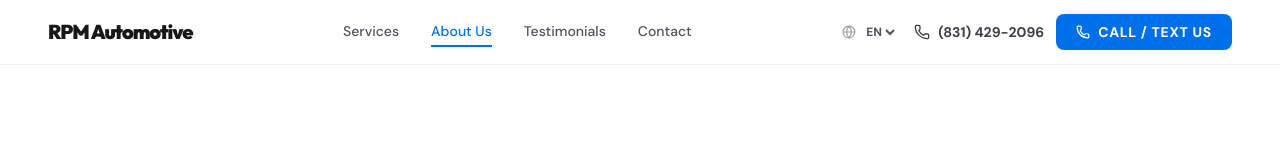
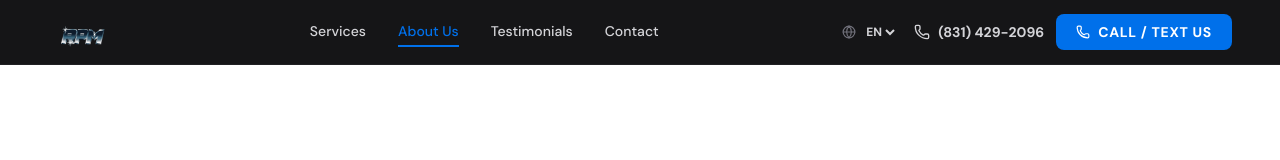
Before and after one commit to Givanar777/RPM-Automotive-, a Next.js app in the folder frontend/: page /nosotros in a window 1280 px wide. Shown: the top 160 px of the page. Built offline with nearby package versions, Linux system fonts and the light colour scheme.

Commit message:
auto-commit for 72f0fb8b-d784-4553-8656-70989b1608c7

```diff
--- a/frontend/components/Footer.tsx
+++ b/frontend/components/Footer.tsx
@@ -1,7 +1,7 @@
 'use client';
 
 import React from 'react';
-import { Share2 } from 'lucide-react';
+import Image from 'next/image';
 import { useLanguage } from '@/context/LanguageContext';
 import { siteConfig } from '@/lib/siteConfig';
 
@@ -12,7 +12,7 @@ export default function Footer() {
     <footer data-testid="footer" className="bg-zinc-950 border-t border-zinc-800">
       <div className="flex flex-col md:flex-row justify-between items-center py-10 px-6 md:px-12 max-w-7xl mx-auto">
         <div className="mb-6 md:mb-0">
-          <div className="text-lg font-black text-white font-outfit tracking-tight mb-1">{siteConfig.name}</div>
+          <Image src={siteConfig.logo} alt={siteConfig.name} width={80} height={32} className="h-8 w-auto object-contain mb-1" />
           <div className="text-zinc-600 text-xs">{siteConfig.address} {siteConfig.city}</div>
           <div className="text-[10px] text-zinc-700 uppercase tracking-widest mt-2">
             &copy; {new Date().getFullYear()} {siteConfig.name}. {t.footer.rights}
--- a/frontend/components/Navbar.tsx
+++ b/frontend/components/Navbar.tsx
@@ -2,6 +2,7 @@
 
 import React, { useState } from 'react';
 import Link from 'next/link';
+import Image from 'next/image';
 import { usePathname } from 'next/navigation';
 import { Phone, Globe, Menu, X } from 'lucide-react';
 import { motion, AnimatePresence } from 'motion/react';
@@ -22,10 +23,10 @@ export default function Navbar() {
 
   return (
     <>
-      <nav data-testid="main-navbar" className="fixed top-0 w-full z-50 bg-white/80 backdrop-blur-xl border-b border-zinc-200/60">
+      <nav data-testid="main-navbar" className="fixed top-0 w-full z-50 bg-zinc-950/95 backdrop-blur-xl border-b border-zinc-800/60">
         <div className="flex justify-between items-center h-16 px-6 md:px-12 max-w-7xl mx-auto">
-          <Link href="/" data-testid="logo-link" className="text-xl font-black tracking-tighter text-zinc-900 font-outfit">
-            {siteConfig.name}
+          <Link href="/" data-testid="logo-link" className="flex items-center">
+            <Image src={siteConfig.logo} alt={siteConfig.name} width={120} height={48} className="h-11 w-auto object-contain" priority />
           </Link>
 
           <div className="hidden md:flex gap-8 font-medium text-sm">
@@ -37,7 +38,7 @@ export default function Navbar() {
                 className={`${
                   pathname === link.href
                     ? 'text-[#0070ea] border-b-2 border-[#0070ea]'
-                    : 'text-zinc-600 hover:text-zinc-900'
+                    : 'text-zinc-300 hover:text-white'
                 } transition-colors py-1`}
               >
                 {link.name}
@@ -47,12 +48,12 @@ export default function Navbar() {
 
           <div className="flex items-center gap-3">
             <div className="hidden sm:flex items-center gap-1.5 mr-1">
-              <Globe className="w-3.5 h-3.5 text-zinc-400" />
+              <Globe className="w-3.5 h-3.5 text-zinc-500" />
               <select
                 data-testid="language-selector"
                 value={language}
                 onChange={(e) => setLanguage(e.target.value as 'en' | 'es')}
-                className="text-xs font-bold text-zinc-600 bg-transparent border-none focus:ring-0 cursor-pointer uppercase"
+                className="text-xs font-bold text-zinc-300 bg-transparent border-none focus:ring-0 cursor-pointer uppercase"
               >
                 <option value="en">EN</option>
                 <option value="es">ES</option>
@@ -61,7 +62,7 @@ export default function Navbar() {
 
             <a
               data-testid="nav-phone-link"
-              className="hidden lg:flex items-center gap-2 text-zinc-700 font-bold text-sm"
+              className="hidden lg:flex items-center gap-2 text-zinc-300 font-bold text-sm"
               href={`tel:${siteConfig.phone}`}
             >
               <Phone className="w-4 h-4" />
@@ -83,7 +84,7 @@ export default function Navbar() {
             <button
               data-testid="mobile-menu-toggle"
               onClick={() => setMobileOpen(!mobileOpen)}
-              className="md:hidden p-2 text-zinc-700 hover:text-zinc-900 transition-colors"
+              className="md:hidden p-2 text-zinc-300 hover:text-white transition-colors"
             >
               {mobileOpen ? <X className="w-6 h-6" /> : <Menu className="w-6 h-6" />}
             </button>
@@ -100,7 +101,7 @@ export default function Navbar() {
             exit={{ opacity: 0, y: -10 }}
             transition={{ duration: 0.2 }}
             data-testid="mobile-menu"
-            className="fixed top-16 inset-x-0 z-40 bg-white border-b border-zinc-200 shadow-lg md:hidden"
+            className="fixed top-16 inset-x-0 z-40 bg-zinc-950 border-b border-zinc-800 shadow-lg md:hidden"
           >
             <div className="px-6 py-6 space-y-1">
               {navLinks.map((link) => (
@@ -111,8 +112,8 @@ export default function Navbar() {
                   data-testid={`mobile-nav-${link.href.replace('/', '').replace('#', '')}`}
                   className={`block py-3 px-4 rounded-lg text-base font-medium transition-colors ${
                     pathname === link.href
-                      ? 'bg-blue-50 text-[#0070ea]'
-                      : 'text-zinc-700 hover:bg-zinc-50'
+                      ? 'bg-[#0070ea]/10 text-[#0070ea]'
+                      : 'text-zinc-300 hover:bg-zinc-900'
                   }`}
                 >
                   {link.name}
@@ -121,11 +122,11 @@ export default function Navbar() {
 
               <div className="pt-4 border-t border-zinc-100 mt-4 space-y-3">
                 <div className="flex items-center gap-2 px-4">
-                  <Globe className="w-4 h-4 text-zinc-400" />
+                  <Globe className="w-4 h-4 text-zinc-500" />
                   <select
                     value={language}
                     onChange={(e) => setLanguage(e.target.value as 'en' | 'es')}
-                    className="text-sm font-bold text-zinc-600 bg-transparent border-none cursor-pointer uppercase"
+                    className="text-sm font-bold text-zinc-300 bg-transparent border-none cursor-pointer uppercase"
                   >
                     <option value="en">English</option>
                     <option value="es">Espanol</option>
--- a/frontend/components/admin/AdminShell.tsx
+++ b/frontend/components/admin/AdminShell.tsx
@@ -89,7 +89,7 @@ function Sidebar({ collapsed, onToggle }: { collapsed: boolean; onToggle: () =>
   return (
     <aside data-testid="admin-sidebar" className={`fixed top-0 left-0 h-screen bg-zinc-950 border-r border-zinc-800 z-40 transition-all ${collapsed ? 'w-0 -translate-x-full md:w-16 md:translate-x-0' : 'w-64'}`}>
       <div className="flex items-center justify-between h-14 px-4 border-b border-zinc-800">
-        {!collapsed && <span className="text-white font-black font-outfit text-sm">RPM Admin</span>}
+        {!collapsed && <span className="text-white font-black font-outfit text-sm flex items-center gap-2"><img src="/logo.webp" alt="RPM" className="h-6 w-auto" /> Admin</span>}
         <button onClick={onToggle} className="text-zinc-400 hover:text-white p-1" data-testid="sidebar-toggle">
           {collapsed ? <ChevronRight className="w-4 h-4" /> : <X className="w-4 h-4" />}
         </button>
--- a/frontend/lib/siteConfig.ts
+++ b/frontend/lib/siteConfig.ts
@@ -8,6 +8,9 @@ export const siteConfig = {
   city: 'Santa Cruz, CA 95062',
   fullAddress: '110 Stanford Ave. Santa Cruz, CA 95062',
   googleMapsUrl: 'https://www.google.com/maps/search/?api=1&query=110+Stanford+Ave+Santa+Cruz+CA+95062',
+
+  // Logo - Update this path to change the site logo
+  logo: '/logo.webp',
 
   // Images - Update these URLs to change site images
   images: {
```
Also changed, not shown: frontend/public/logo.webp (added), 1 other file (tests, documents, lock files or other folders).
